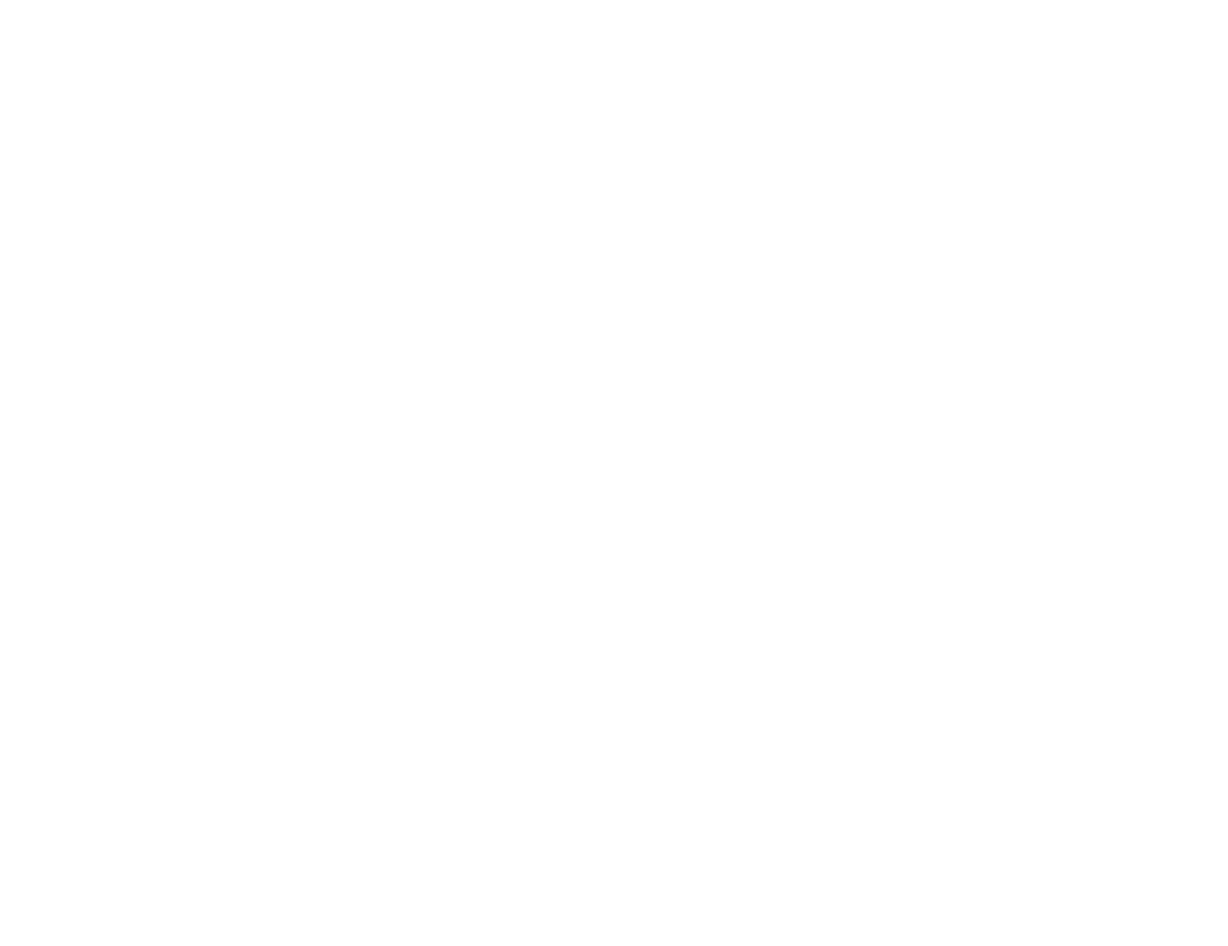
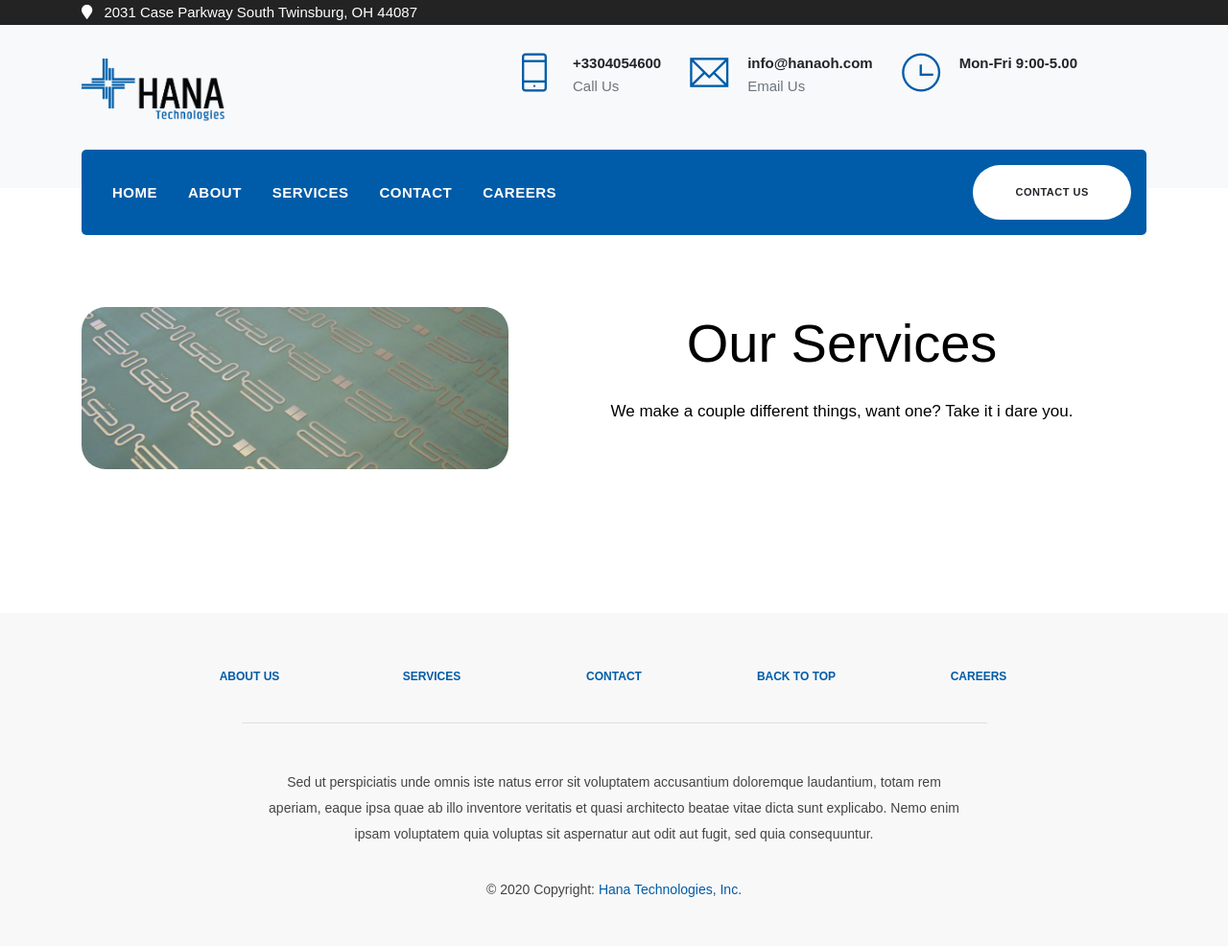
Before and after one commit to DFuenning/HanaSite, a plain HTML site: page services.html in a window 1280 px wide. Shown: the whole page at 96% size. Before the commit the page ends 800 px from the top, so only its background shows below. Drawn offline with Linux system fonts and the light colour scheme; a web font is replaced by a local one.

Commit message:
updating to add in services page

```diff
--- a/services.html
+++ b/services.html
@@ -0,0 +1,293 @@
+<!DOCTYPE html>
+<html class="no-js">
+
+<head>
+    <meta charset="utf-8">
+    <meta http-equiv="X-UA-Compatible" content="IE=edge">
+    <title></title>
+    <meta name="description" content="">
+    <meta name="viewport" content="width=device-width, initial-scale=1">
+    <!-- bootstrap.min css -->
+    <link rel="stylesheet" href="vendors/bootstrap/css/bootstrap.min.css">
+    <!-- Animate Css -->
+    <link rel="stylesheet" href="vendors/animate-css/animate.css">
+    <!-- Icon Font css -->
+    <link rel="stylesheet" href="vendors/fontawesome/css/all.css">
+    <link rel="stylesheet" href="vendors/fonts/Pe-icon-7-stroke.css">
+    <!-- Themify icon Css -->
+    <link href="vendors/icofont/icofont.min.css" rel="stylesheet">
+    <link href="vendors/boxicons/css/boxicons.min.css" rel="stylesheet">
+    <link rel="stylesheet" href="vendors/themify/css/themify-icons.css">
+    <!-- Slick Carousel CSS -->
+    <link rel="stylesheet" href="vendors/slick-carousel/slick/slick.css">
+    <link rel="stylesheet" href="vendors/slick-carousel/slick/slick-theme.css">
+
+    <!-- Main Stylesheet -->
+    <link rel="stylesheet" href="style.css">
+
+</head>
+
+<body>
+    <!-- LOADER TEMPLATE -->
+    <!-- <div id="page-loader">
+  <div class="loader-icon fa fa-spin colored-border"></div>
+</div> -->
+    <!-- /LOADER TEMPLATE -->
+
+    <div class="top-bar bg-dark " id="top-bar">
+        <div class="container">
+            <div class="row align-items-center">
+                <div class="col-lg-6 col-md-6">
+                    <div class="top-bar-left text-white">
+                        <i class="fa fa-map-marker"></i>
+                        <span class="ml-2">2031 Case Parkway South Twinsburg, OH 44087</span>
+                    </div>
+                </div>
+
+
+            </div>
+        </div>
+    </div>
+
+    <div class="logo-bar d-none d-md-block d-lg-block bg-light">
+        <div class="container">
+            <div class="row">
+                <div class="col-lg-2">
+                    <div class="logo d-none d-lg-block">
+                        <!-- Brand -->
+                        <a class="navbar-brand js-scroll-trigger" href="index.html">
+                            <img src="img/HanaLogo.png" alt="" style="height: 70px; width: 150px;">
+                        </a>
+                    </div>
+                </div>
+
+                <div class="col-lg-8 justify-content-end ml-lg-auto d-flex col-12 col-md-12 justify-content-md-center">
+                    <div class="top-info-block d-inline-flex">
+                        <div class="icon-block">
+                            <i class="ti-mobile"></i>
+                        </div>
+                        <div class="info-block">
+                            <h5 class="font-weight-500">+3304054600</h5>
+                            <p>Call Us</p>
+                        </div>
+                    </div>
+
+                    <div class="top-info-block d-inline-flex">
+                        <div class="icon-block">
+                            <i class="ti-email"></i>
+                        </div>
+                        <div class="info-block">
+                            <h5 class="font-weight-500">info@hanaoh.com</h5>
+                            <p>Email Us</p>
+                        </div>
+                    </div>
+                    <div class="top-info-block d-inline-flex">
+                        <div class="icon-block">
+                            <i class="ti-time"></i>
+                        </div>
+                        <div class="info-block">
+                            <h5 class="font-weight-500">Mon-Fri 9:00-5.00 </h5>
+
+                        </div>
+                    </div>
+                </div>
+            </div>
+        </div>
+    </div>
+
+    <!-- NAVBAR
+  ================================================= -->
+    <div class="main-navigation" id="mainmenu-area">
+        <div class="container">
+            <nav class="navbar navbar-expand-lg navbar-dark bg-primary main-nav navbar-togglable rounded-radius">
+
+                <a class="navbar-brand d-lg-none d-block" href="">
+                    <h4>Hana</h4>
+                </a>
+                <!-- Toggler -->
+                <button class="navbar-toggler" type="button" data-toggle="collapse" data-target="#navbarCollapse"
+                    aria-controls="navbarCollapse" aria-expanded="false" aria-label="Toggle navigation">
+                    <span class="fa fa-bars"></span>
+                </button>
+
+                <!-- Collapse -->
+                <div class="collapse navbar-collapse" id="navbarCollapse">
+                    <!-- Links -->
+                    <ul class="navbar-nav ">
+                        <li class="nav-item ">
+                            <a href="index.html" class="nav-link js-scroll-trigger">
+                                Home
+                            </a>
+                        </li>
+                        <li class="nav-item ">
+                            <a href="index.html#about" class="nav-link js-scroll-trigger">
+                                About
+                            </a>
+                        </li>
+                        <li class="nav-item ">
+                            <a href="index.html#featured-services" class="nav-link js-scroll-trigger">
+                                Services
+                            </a>
+                        </li>
+
+
+                        <li class="nav-item ">
+                            <a href="index.html#contact" class="nav-link js-scroll-trigger">
+                                Contact
+                            </a>
+                        </li>
+
+                        <li class="nav-item ">
+                            <a href="careers.html" class="nav-link">
+                                Careers
+                            </a>
+                        </li>
+                    </ul>
+
+                    <ul class="ml-lg-auto list-unstyled m-0">
+                        <li><a href="#" class="btn btn-white btn-circled">Contact Us</a></li>
+                    </ul>
+                </div> <!-- / .navbar-collapse -->
+            </nav>
+        </div> <!-- / .container -->
+    </div>
+
+
+
+    <!-- HERO
+    ================================================== -->
+    <section class="banner-area-career py-7">
+        <!-- Content -->
+        <div class="container">
+            <div class="row  align-items-center">
+                <div class="col-lg-5 d-none d-lg-block">
+                    <div class="banner-img-block" id="careerImg">
+                        <img src="img/FlexTapeSlider.jpg" alt="banner-img" class="img-fluid">
+                    </div>
+                </div>
+                <div class="col-md-12 col-lg-7 text-center text-lg-left">
+                    <div class="main-banner">
+                        <!-- Heading -->
+                        <h1 class="display-4 mb-4 font-weight-normal" style="color: black; text-align: center;">
+                            Our Services
+                        </h1>
+
+                        <!-- Subheading -->
+                        <p class="lead mb-4" style="color: black; text-align: center;">
+                            We make a couple different things, want one? Take it i dare you.
+                        </p>
+                    </div>
+                </div>
+
+
+            </div> <!-- / .row -->
+        </div> <!-- / .container -->
+    </section>
+
+
+
+
+
+
+
+
+
+    <!-- Footer -->
+    <footer class="page-footer footer font-small indigo" id="footer">
+
+        <!-- Footer Links -->
+        <div class="container">
+
+            <!-- Grid row-->
+            <div class="row text-center d-flex justify-content-center pt-5 mb-3">
+
+                <!-- Grid column -->
+                <div class="col-md-2 mb-3">
+                    <h6 class="text-uppercase font-weight-bold">
+                        <a href="#about">About us</a>
+                    </h6>
+                </div>
+                <!-- Grid column -->
+
+                <!-- Grid column -->
+                <div class="col-md-2 mb-3">
+                    <h6 class="text-uppercase font-weight-bold">
+                        <a href="#featured-services">Services</a>
+                    </h6>
+                </div>
+                <!-- Grid column -->
+
+                <!-- Grid column -->
+                <div class="col-md-2 mb-3">
+                    <h6 class="text-uppercase font-weight-bold">
+                        <a href="#contact">Contact</a>
+                    </h6>
+                </div>
+                <!-- Grid column -->
+
+                <!-- Grid column -->
+                <div class="col-md-2 mb-3">
+                    <h6 class="text-uppercase font-weight-bold">
+                        <a href="index.html">Back to Top</a>
+                    </h6>
+                </div>
+                <!-- Grid column -->
+
+                <!-- Grid column -->
+                <div class="col-md-2 mb-3">
+                    <h6 class="text-uppercase font-weight-bold">
+                        <a href="">Careers</a>
+                    </h6>
+                </div>
+                <!-- Grid column -->
+
+            </div>
+            <!-- Grid row-->
+            <hr class="rgba-white-light" style="margin: 0 15%;">
+
+            <!-- Grid row-->
+            <div class="row d-flex text-center justify-content-center mb-md-0 mb-4">
+
+                <!-- Grid column -->
+                <div class="col-md-8 col-12 mt-5">
+                    <p style="line-height: 1.7rem">Sed ut perspiciatis unde omnis iste natus error sit voluptatem
+                        accusantium doloremque laudantium, totam rem
+                        aperiam, eaque ipsa quae ab illo inventore veritatis et quasi architecto beatae vitae dicta sunt
+                        explicabo.
+                        Nemo enim ipsam voluptatem quia voluptas sit aspernatur aut odit aut fugit, sed quia
+                        consequuntur.</p>
+                </div>
+                <!-- Grid column -->
+
+            </div>
+
+
+
+
+        </div>
+        <!-- Grid row-->
+
+        </div>
+        <!-- Footer Links -->
+
+        <!-- Copyright -->
+        <div class="footer-copyright text-center py-3">© 2020 Copyright:
+            <a href="index.html">Hana Technologies, Inc.</a>
+        </div>
+        <!-- Copyright -->
+
+    </footer>
+    <!-- Footer -->
+
+
+    <!-- Main jQuery -->
+    <script src="vendors/jquery/jquery.min.js"></script>
+    <!-- Bootstrap 3.1 -->
+    <script src="vendors/bootstrap/js/popper.min.js"></script>
+    <script src="vendors/bootstrap/js/bootstrap.min.js"></script>
+    <!-- Slick Slider -->
+    <script src="vendors/slick-carousel/slick/slick.min.js"></script>
+    <script src="main.js"></script>
+</body>
+
+</html>
```
Also changed, not shown: index.html (+15 -0 lines).
